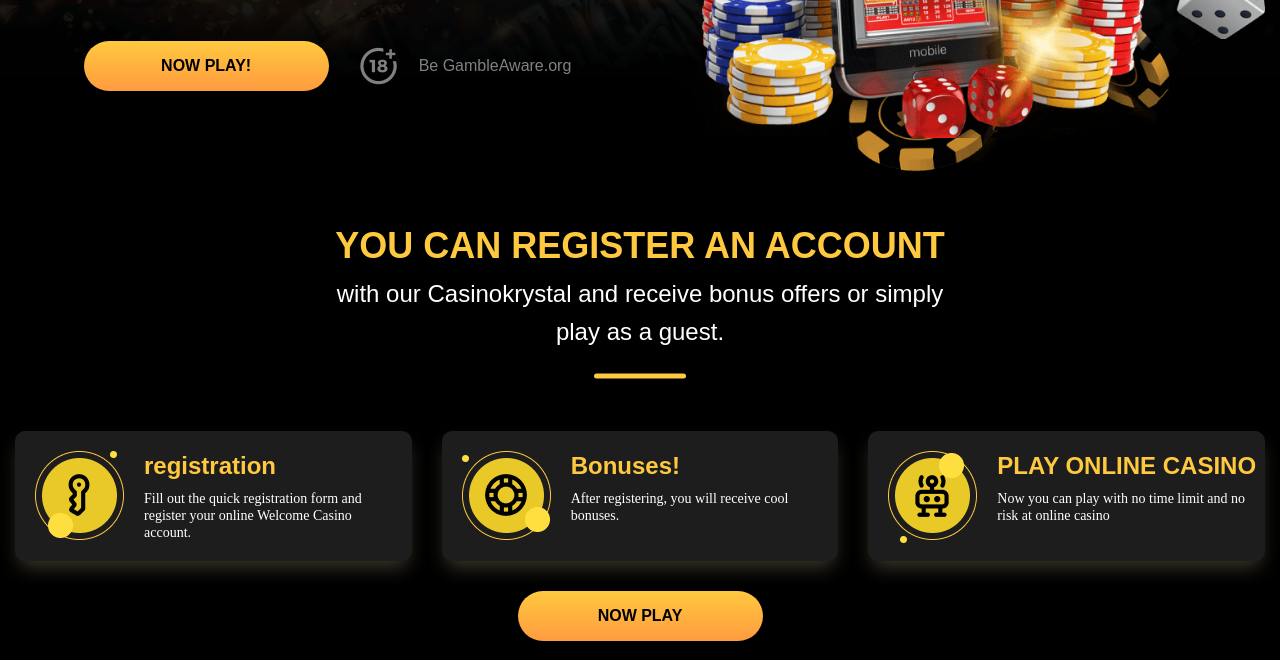
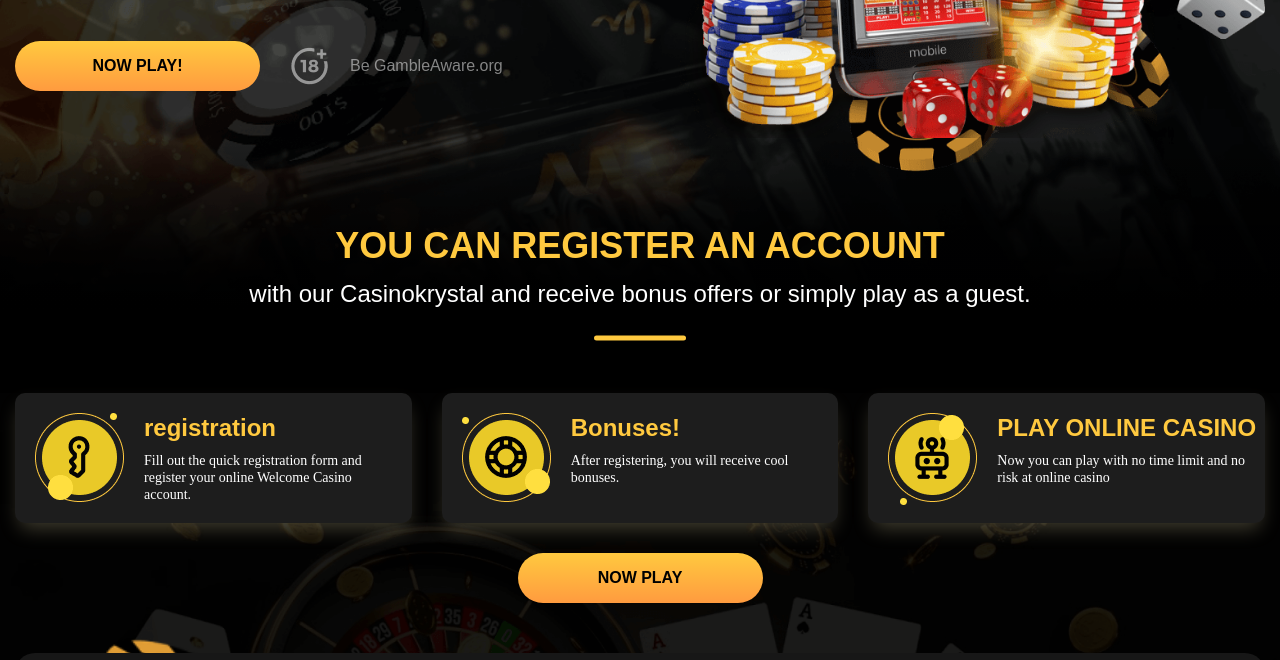
Before and after one commit to ozodjon6/jprq, a plain HTML site: page app/index.html in a window 1280 px wide. Shown: the part 490-1150 px from the top of the page. Drawn offline with nearby package versions, Linux system fonts and the light colour scheme; files that its build step writes are made by us from their sources; a web font is replaced by a local one.

Commit message:
fix some text and image

```diff
--- a/app/index.html
+++ b/app/index.html
@@ -4,7 +4,7 @@
     <meta charset="UTF-8" />
     <meta http-equiv="X-UA-Compatible" content="IE=edge" />
     <meta name="viewport" content="width=device-width, initial-scale=1.0" />
-    <title>Casino Welcome</title>
+    <title>Casinokrystal</title>
     <link rel="stylesheet" href="css/bootstrap-grid.min.css" />
     <link rel="stylesheet" href="css/main.css" />
   </head>
@@ -19,7 +19,9 @@
               <div class="hero-page__inner">
                 <div class="hero-page__col">
                   <div class="hero-page__head">
-                    <h1 class="hero-page__title">Casino Welcome</h1>
+                    <h1 class="hero-page__title">
+                      <span>Casino</span><span style="color: #fff;">krystal</span>
+                    </h1>
                     <span class="hero-page__subtitle"
                       >Best Social Online Casino</span
                     >
@@ -84,8 +86,6 @@
                 <a href="second-page.html" class="main-page__btn hero-page__btn">NOW PLAY</a>
               </div>
             </div>
-          </main>
-        </div>
             <footer class="footer-page">
               <div class="container">
                 <!--#include virtual="parts/footer.html" -->
@@ -102,6 +102,8 @@
                 </div>
               </div>
             </footer>
+          </main>
+        </div>
         <div class="container">
           <!--#include virtual="parts/popup-sign-up.html" -->
           <!--#include virtual="parts/popup-sign-in.html" -->
--- a/app/sass/page/_footer.scss
+++ b/app/sass/page/_footer.scss
@@ -1,19 +1,9 @@
 .footer-page {
   position: relative;
-}
-.footer-page::before {
-  content: "";
-  position: absolute;
-  background-image: url(../images/coint.png),url(../images/image-3.png);
-  background-size: contain,cover;
-  background-position: left bottom, center center;
-  background-repeat: no-repeat;
-  z-index: -1;
-  width: 100%;
-  height: 100%;
+  margin-top: 50px;
 
-  @include respond(tabdesk) {
-    display: none;
+  @include respond(mobilemini) {
+    margin-top: 40px;
   }
 }
 .footer-page__item {
--- a/app/sass/page/_hero.scss
+++ b/app/sass/page/_hero.scss
@@ -17,7 +17,7 @@
   top: 0;
   background-image: linear-gradient(180deg, rgba(0, 0, 0, 0) 78.12%, #000000 100%), url(../images/image-2.png);
   background-position: top center;
-  background-size: contain;
+  background-size: cover;
   background-repeat: no-repeat;
   z-index: -1;
   width: 100%;
@@ -312,13 +312,15 @@
 .hero-page__info {
     display: flex;
     align-items: center;
-    justify-content: center;
+    justify-content: flex-start;
 }
 
 .hero-page__content {
+  @include respond(tabdesk) {
+    justify-content: center;
+  }
     @include respond(mobilemini) {
       flex-wrap: wrap;
-      justify-content: center;
     }
 }
 
@@ -417,7 +419,6 @@
   line-height: 38px;
   font-weight: 400;
   text-align: center;
-  max-width: 650px;
   width: 100%;
   margin: auto;
   position: relative;
--- a/app/sass/page/_main-page.scss
+++ b/app/sass/page/_main-page.scss
@@ -1,9 +1,39 @@
 .main-page {
     position: relative;
-    margin-bottom: 50px;
+}
 
-    @include respond(desktop) {
-      margin-bottom: 30px;
+.main-page::before {
+    content: "";
+    position: absolute;
+    top: 0px;
+    background-image: url(../images/image-3.png);
+    background-size: cover;
+    background-position: center center;
+    background-repeat: no-repeat;
+    z-index: -1;
+    opacity: .7;
+    width: 100%;
+    height: 100%;
+
+    @include respond(tabdesk) {
+      display: none;
+    }
+}
+
+.main-page::after {
+    content: "";
+    position: absolute;
+    bottom: 0px;
+    background-image: url(../images/coint.png);
+    background-size: 432px 432px;
+    background-position: bottom -33px left -33px;
+    background-repeat: no-repeat;
+    z-index: -1;
+    width: 100%;
+    height: 100%;
+
+    @include respond(tabdesk) {
+      display: none;
     }
 }
 
```
Also changed, not shown: app/second-page.html (+2 -2 lines), dist/index.html (+6 -4 lines), dist/second-page.html (+2 -2 lines), app/css/main.css, dist/css/main.css, 2 other files. Lines whose indentation alone changed are shown as unchanged.
